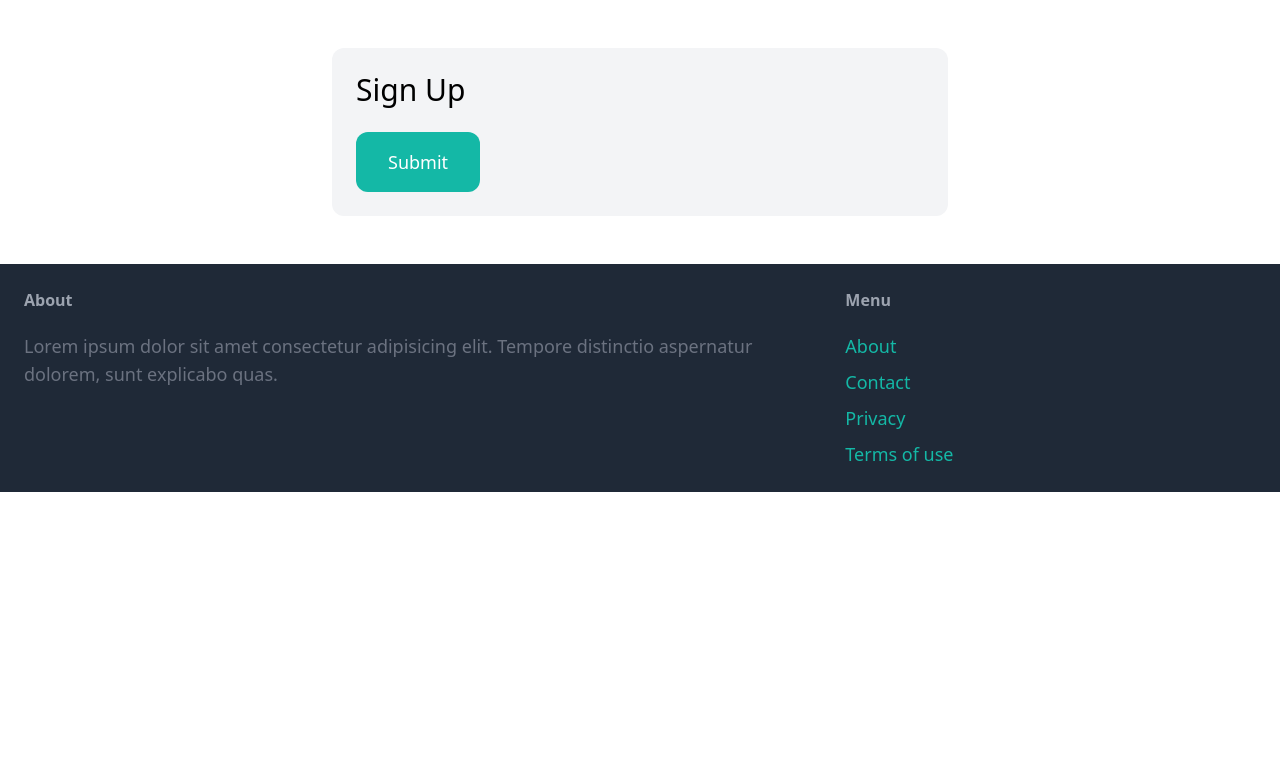
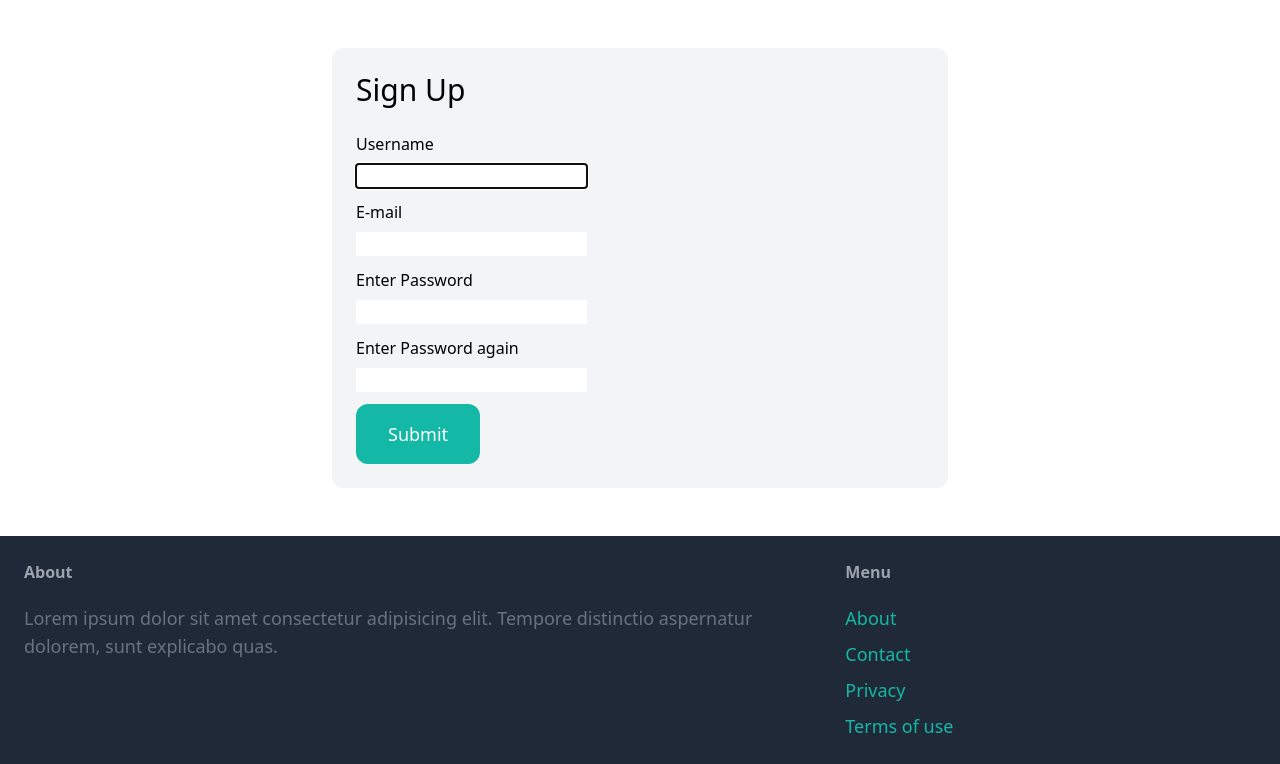
Before and after one commit to HarunaDev/django-oline-marketplace, a Django app: page /signup/ in a window 1280 px wide. Shown: the part 77-841 px from the top of the page. Before the commit the page ends 569 px from the top, so only its background shows below. Run offline with Django 4.2, Linux system fonts and the light colour scheme; some libraries are stand-ins or nearby versions.

Commit message:
updated form section with fields

```diff
--- a/shurp/core/templates/core/signup.html
+++ b/shurp/core/templates/core/signup.html
@@ -10,6 +10,36 @@
     <form method="post" action=".">
         {% csrf_token %}
 
+        <div class="mb-3">
+            <label for="" class="inline-block mb-2">Username</label> <br>
+            {{ form.username }}
+        </div>
+
+        <div class="mb-3">
+            <label for="" class="inline-block mb-2">E-mail</label> <br>
+            {{ form.email }}
+        </div>
+
+        <div class="mb-3">
+            <label for="" class="inline-block mb-2">Enter Password</label> <br>
+            {{ form.password1 }}
+        </div>
+
+        <div class="mb-3">
+            <label for="" class="inline-block mb-2">Enter Password again</label> <br>
+            {{ form.password2 }}
+        </div>
+
+        {% if form.errors or form.non_field_errors %}
+            <div class="mb-3 p-6 bg-red-100 rounded-xl">
+                {% for field in form %}
+                    {{ field.errors }}
+                {% endfor %}
+
+                {{ form.non_field_errors }} <!-- errors not connected to form field -->
+            </div>
+        {% endif %}
+
         <button class="py-4 px-8 text-lg bg-teal-500 hover:bg-teal-700 rounded-xl text-white">Submit</button>
     </form>
 
```
